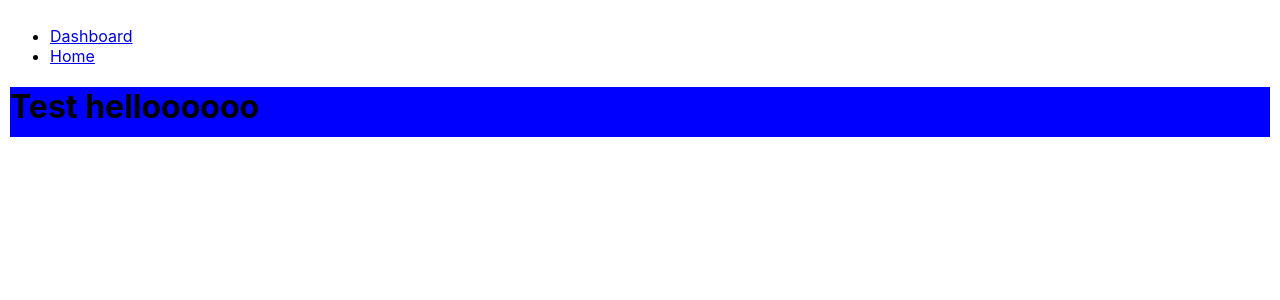
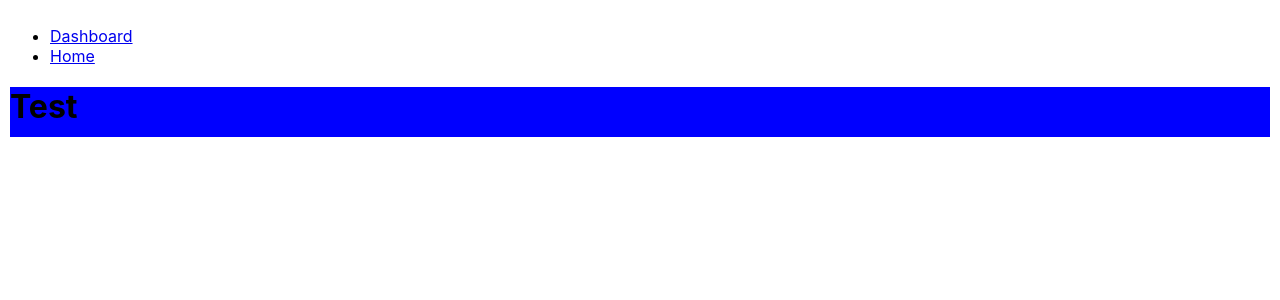
Before and after one commit to ELozhkin/MentorApp, a React (Create React App) app: page / in a window 1280 px wide. Shown: the top 300 px of the page. Built offline with nearby package versions, Linux system fonts and the light colour scheme.

Commit message:
Changed home page

```diff
--- a/src/client/components/hello.js
+++ b/src/client/components/hello.js
@@ -4,7 +4,7 @@ class hello extends Component {
     render() {
         return (
             <div className="test">
-                <h1>Test helloooooo</h1>
+                <h1>Test </h1>
             </div>
 
         );
```
